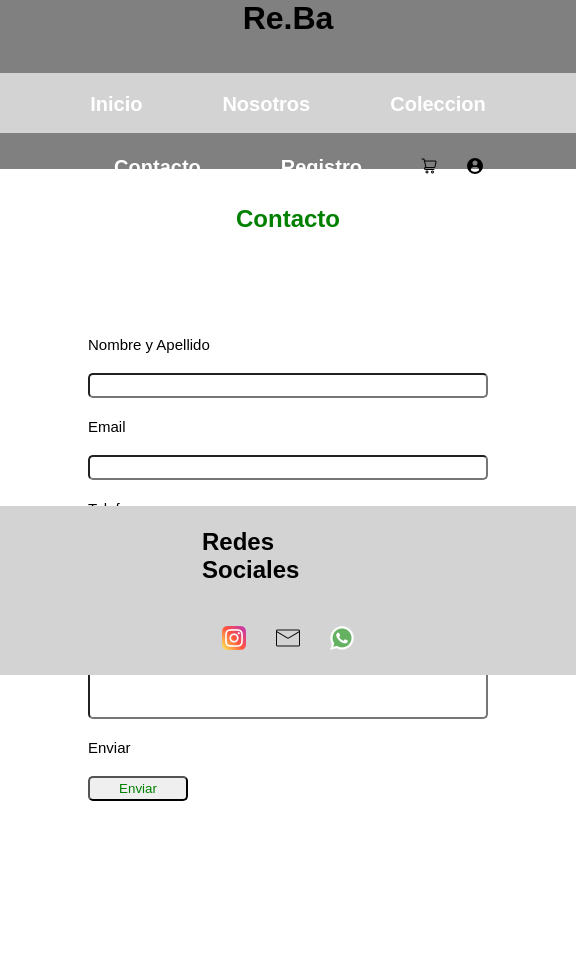
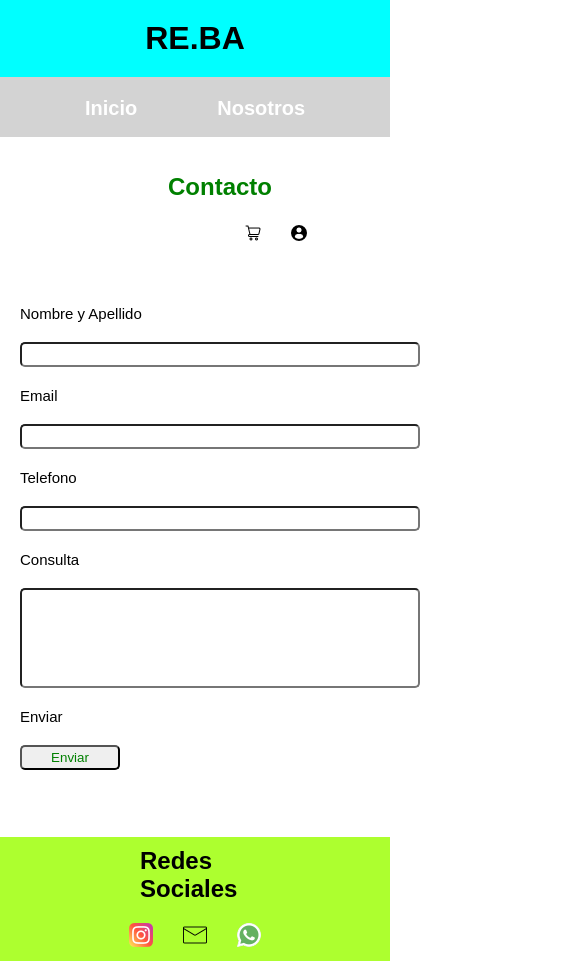
Before and after one commit to ramirohomobono/PreEntrega3Homobono, a website: page pages/contacto.html in a window 390 px wide. Shown: the whole page, 576 px wide, since content can reach past the window. Before the commit the page ends 844 px from the top, so only its background shows below. Drawn offline with Linux system fonts and the light colour scheme.

Commit message:
PreEntrega4Homobono

```diff
--- a/pages/contacto.html
+++ b/pages/contacto.html
@@ -14,7 +14,7 @@
         <div class="grid-contacto">
         <header>
             <div>
-                <h1>Re.Ba</h1>
+                <h1>RE.BA</h1>
             </div>
             <nav class="nav">
                     <ul class="navMenu">
--- a/scss/layout/_footer.scss
+++ b/scss/layout/_footer.scss
@@ -2,7 +2,7 @@ footer{
     display: grid;
     font-family: 'Montserrat', sans-serif;
     grid-template-columns: repeat(3, 1fr);
-    background-color: lightgray;
+    background-color: greenyellow;
     justify-content: end;
     justify-content: center;
 }
--- a/scss/layout/_header.scss
+++ b/scss/layout/_header.scss
@@ -1,11 +1,12 @@
 header{
-    background-color: grey;
+    background-color: greenyellow;
     display: grid;
     grid-template-columns: 1fr;
     grid-template-rows: 2;
+
     h1{
         color: black;
-        padding: 20x;
+        padding: 20px;
         text-align: center;
         font-family: 'Montserrat', sans-serif;
     }
--- a/scss/layout/_main-nosotros.scss
+++ b/scss/layout/_main-nosotros.scss
@@ -23,8 +23,9 @@ footer{
 
 .grid-nosotros header{
     display: grid;
-    background-color: grey;
+    background-color: greenyellow;
 }
+
 .grid-nosotros main{
     display: grid;
     background-color:white;
--- a/scss/layout/_main-registro.scss
+++ b/scss/layout/_main-registro.scss
@@ -1,6 +1,5 @@
 .grid-registro{
     display: grid;
-    width: 100%;
     height: 100vh;
     grid-template-columns: repeat(3, 1fr);
     grid-template-rows: repeat(3, 1fr);
--- a/scss/layout/_media-desktop.scss
+++ b/scss/layout/_media-desktop.scss
@@ -0,0 +1,6 @@
+@media (max-width: 1200px){
+    header{
+        background-color: blueviolet;
+        font-size: small;
+    }
+}
--- a/scss/layout/_media-mobile.scss
+++ b/scss/layout/_media-mobile.scss
@@ -1,15 +1,5 @@
-@media (max-width: 576px) {
-    .grid-contacto{
-        width: 576px;
-        grid-template-columns: 1fr;
-        grid-template-rows: repeat(5, 1fr);
-        grid-template-areas:
-        "header"
-        "header"
-        "main"
-        "main"
-        "footer"
-        ;
+@media (max-width: 576px){
+    header{
+        background-color: aqua;
     }
-
 }
--- a/scss/layout/_media-tablet.scss
+++ /dev/null
@@ -1,13 +0,0 @@
-@media (max-width: 768px){
-
-    .grid-contacto{
-        grid-template-columns: repeat(3, 1fr);
-        grid-template-rows: repeat(4, 1f);
-        grid-template-areas:
-        "header header header"
-        "main main main"
-        "main main main"
-        "footer footer footer"
-        ;
-    }
-}
```
Also changed, not shown: index.html (+1 -1 lines), pages/coleccion.html (+1 -1 lines), pages/inicio.html (+1 -1 lines), pages/nosotros.html (+1 -1 lines), pages/registro.html (+1 -1 lines), css/style.css, 1 other file.
